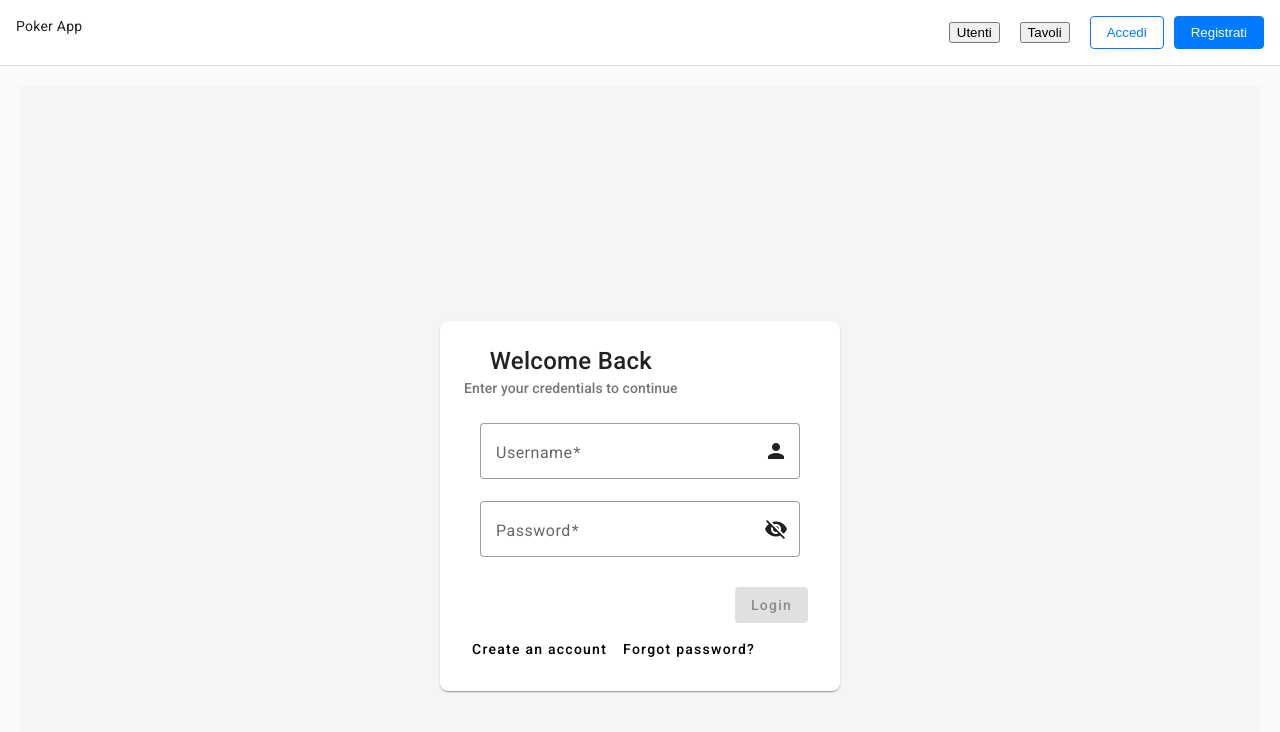
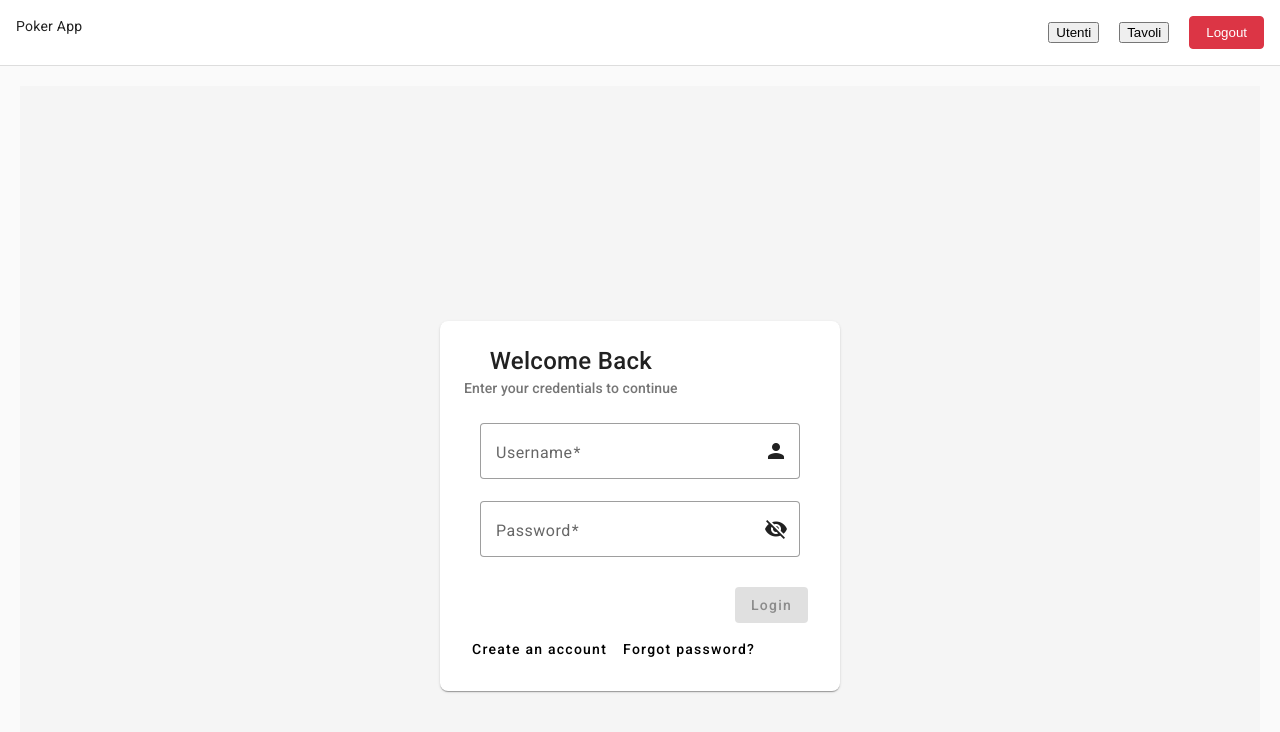
Before and after one commit to KloverDust/angular_workspace, an Angular app in the folder pokerfront/: page /login in a window 1280 px wide. Shown: the top 732 px of the page. Built offline with nearby package versions, Linux system fonts and the light colour scheme; sample sign-in values are in the browser's storage.

Commit message:
Fixed navbar to show only buttons after login

```diff
--- a/pokerfront/src/app/components/navbar/navbar.component.html
+++ b/pokerfront/src/app/components/navbar/navbar.component.html
@@ -2,7 +2,7 @@
   <span class="brand">Poker App</span>
 
   <div class="nav-items">
-    <div class="nav-item">
+    <div class="nav-item" *ngIf="isLoggedIn()">
       <button (click)="toggleDropdown('utenti')">Utenti</button>
       <div class="dropdown" *ngIf="activeDropdown === 'utenti'">
         <a [routerLink]="['/utenti']" (click)="closeDropdown()">Lista Utenti</a>
@@ -10,7 +10,7 @@
       </div>
     </div>
 
-    <div class="nav-item">
+    <div class="nav-item" *ngIf="isLoggedIn()">
       <button (click)="toggleDropdown('tavoli')">Tavoli</button>
       <div class="dropdown" *ngIf="activeDropdown === 'tavoli'">
         <a [routerLink]="['/tavoli']" (click)="closeDropdown()">Lista Tavoli</a>
@@ -19,8 +19,13 @@
     </div>
 
     <div class="auth-buttons">
-      <button class="login-btn" (click)="login()">Accedi</button>
-      <button class="register-btn" (click)="register()">Registrati</button>
+      <ng-container *ngIf="!isLoggedIn(); else loggedInButtons">
+        <button class="login-btn" (click)="login()">Accedi</button>
+        <button class="register-btn" (click)="register()">Registrati</button>
+      </ng-container>
+      <ng-template #loggedInButtons>
+        <button class="logout-btn" (click)="logout()">Logout</button>
+      </ng-template>
     </div>
   </div>
 </nav>
--- a/pokerfront/src/app/components/navbar/navbar.component.scss
+++ b/pokerfront/src/app/components/navbar/navbar.component.scss
@@ -64,4 +64,15 @@
       border-color: #0056b3;
     }
   }
+
+  .logout-btn {
+    background-color: #dc3545;
+    border: 1px solid #dc3545;
+    color: white;
+
+    &:hover {
+      background-color: #c82333;
+      border-color: #bd2130;
+    }
+  }
 }
--- a/pokerfront/src/app/components/navbar/navbar.component.ts
+++ b/pokerfront/src/app/components/navbar/navbar.component.ts
@@ -3,6 +3,7 @@ import { CommonModule } from '@angular/common';
 import { RouterLink, Router } from '@angular/router';
 import { HostListener } from '@angular/core';
 import { MaterialModule } from '../../material.module';
+import { LoginService } from '../../service/login.service';
 
 @Component({
   selector: 'app-navbar',
@@ -15,7 +16,10 @@ import { MaterialModule } from '../../material.module';
 export class NavbarComponent {
   activeDropdown: string | null = null;
 
-  constructor(private router: Router) {}
+  constructor(
+    private router: Router,
+    private loginService: LoginService
+  ) {}
 
   @HostListener('document:click', ['$event'])
   onDocumentClick(event: MouseEvent) {
@@ -23,6 +27,14 @@ export class NavbarComponent {
     if (!navbar) {
       this.closeDropdown();
     }
+  }
+
+  isLoggedIn(): boolean {
+    return this.loginService.isTokenValid();
+  }
+
+  getUserRole(): string | null {
+    return this.loginService.getUserRole();
   }
 
   toggleDropdown(menu: string): void {
@@ -46,4 +58,9 @@ export class NavbarComponent {
   register(): void {
     this.router.navigate(['/register']);
   }
+
+  logout(): void {
+    localStorage.removeItem('token');
+    this.router.navigate(['/login']);
+  }
 }
```
